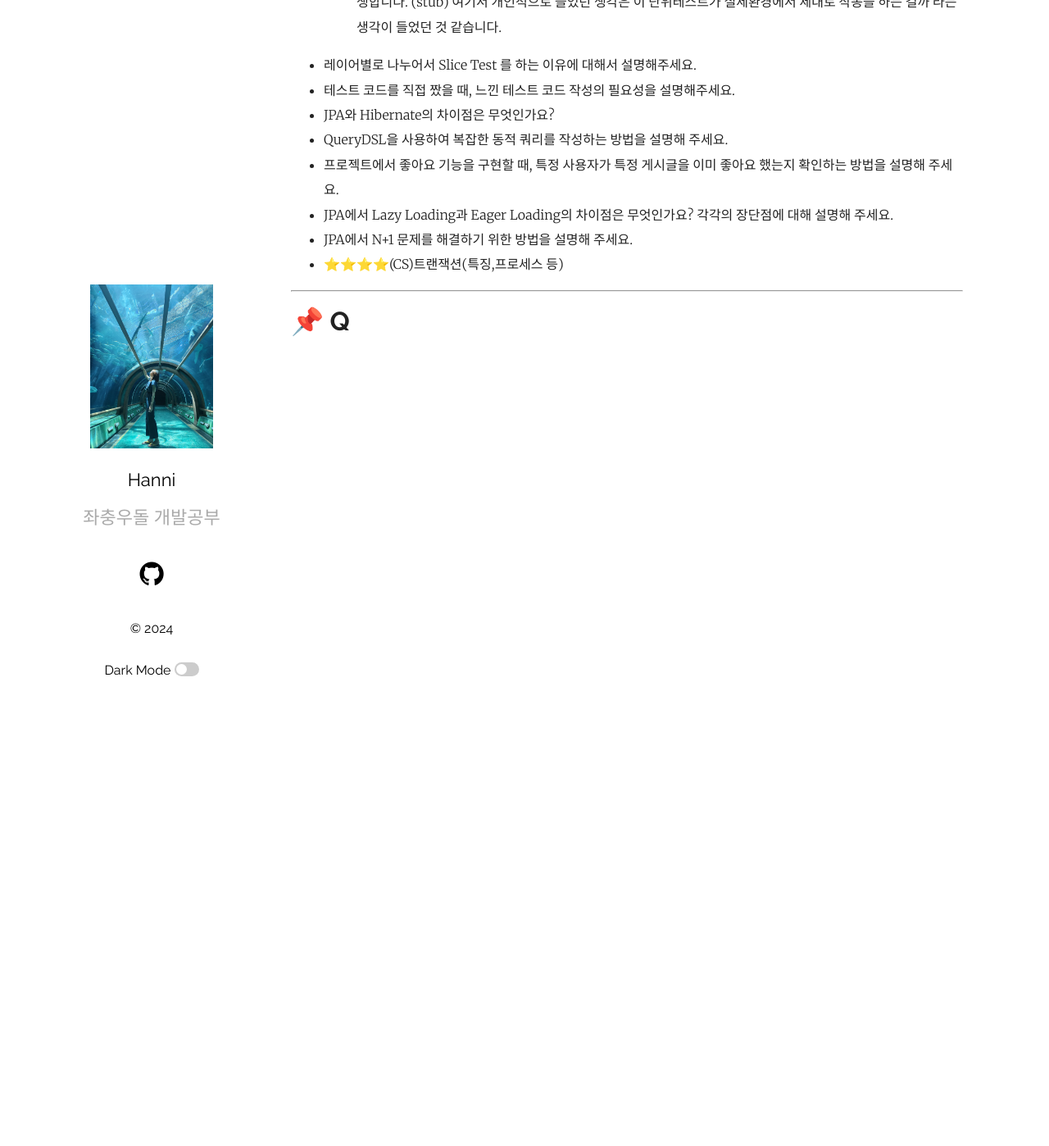
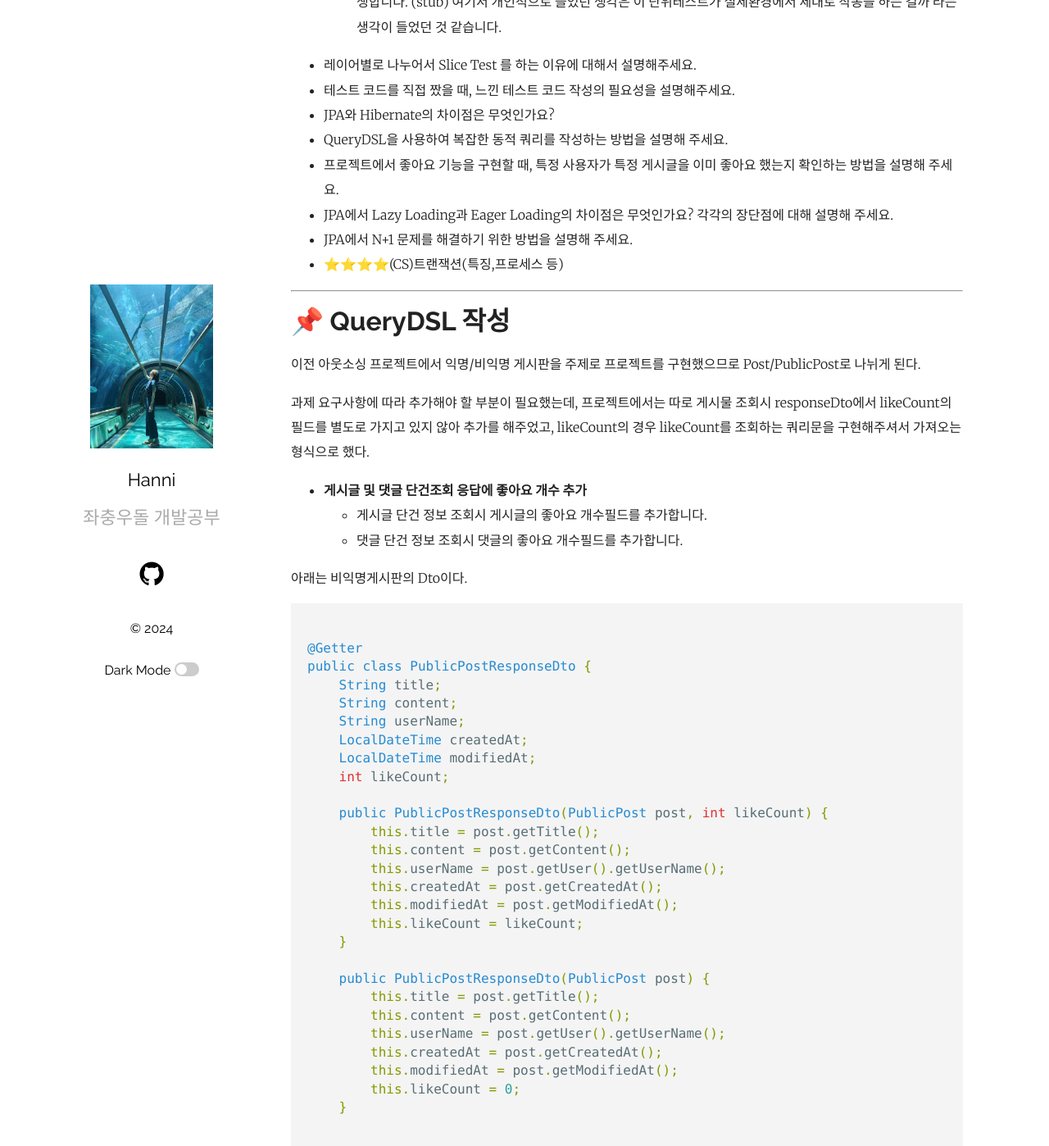
Before and after one commit to HaejungHan/HaejungHan.previous.blog, a Jekyll site: the page built from _posts/2024-06-28-기술면접질문.markdown, in a window 1280 px wide and 1400 px high, scrolled down 565 px. Shown: the whole window at 82% size. Built offline with Jekyll 4.4.1, drawn with Linux system fonts in a browser that asks for light colours.

Commit message:
20240628 TIL

````diff
--- a/_posts/2024-06-28-기술면접질문.markdown
+++ b/_posts/2024-06-28-기술면접질문.markdown
@@ -28,4 +28,45 @@ categories: TIL 기술면접
 
 -----------------------------------------------------------------
 
-# 📌 Q
+# 📌 QueryDSL 작성
+
+이전 아웃소싱 프로젝트에서 익명/비익명 게시판을 주제로 프로젝트를 구현했으므로 Post/PublicPost로 나뉘게 된다.
+
+과제 요구사항에 따라 추가해야 할 부분이 필요했는데, 프로젝트에서는 따로 게시물 조회시 responseDto에서 likeCount의 필드를 별도로 가지고 있지 않아 추가를 해주었고, likeCount의 경우 likeCount를 조회하는 쿼리문을 구현해주셔서 가져오는 형식으로 했다.
+
+- **게시글 및 댓글 단건조회 응답에 좋아요 개수 추가**
+    - 게시글 단건 정보 조회시 게시글의 좋아요 개수필드를 추가합니다.
+    - 댓글 단건 정보 조회시 댓글의 좋아요 개수필드를 추가합니다.
+
+아래는 비익명게시판의 Dto이다.
+
+```java
+
+@Getter
+public class PublicPostResponseDto {
+    String title;
+    String content;
+    String userName;
+    LocalDateTime createdAt;
+    LocalDateTime modifiedAt;
+    int likeCount;
+
+    public PublicPostResponseDto(PublicPost post, int likeCount) {
+        this.title = post.getTitle();
+        this.content = post.getContent();
+        this.userName = post.getUser().getUserName();
+        this.createdAt = post.getCreatedAt();
+        this.modifiedAt = post.getModifiedAt();
+        this.likeCount = likeCount;
+    }
+
+    public PublicPostResponseDto(PublicPost post) {
+        this.title = post.getTitle();
+        this.content = post.getContent();
+        this.userName = post.getUser().getUserName();
+        this.createdAt = post.getCreatedAt();
+        this.modifiedAt = post.getModifiedAt();
+        this.likeCount = 0;
+    }
+
+```
````
